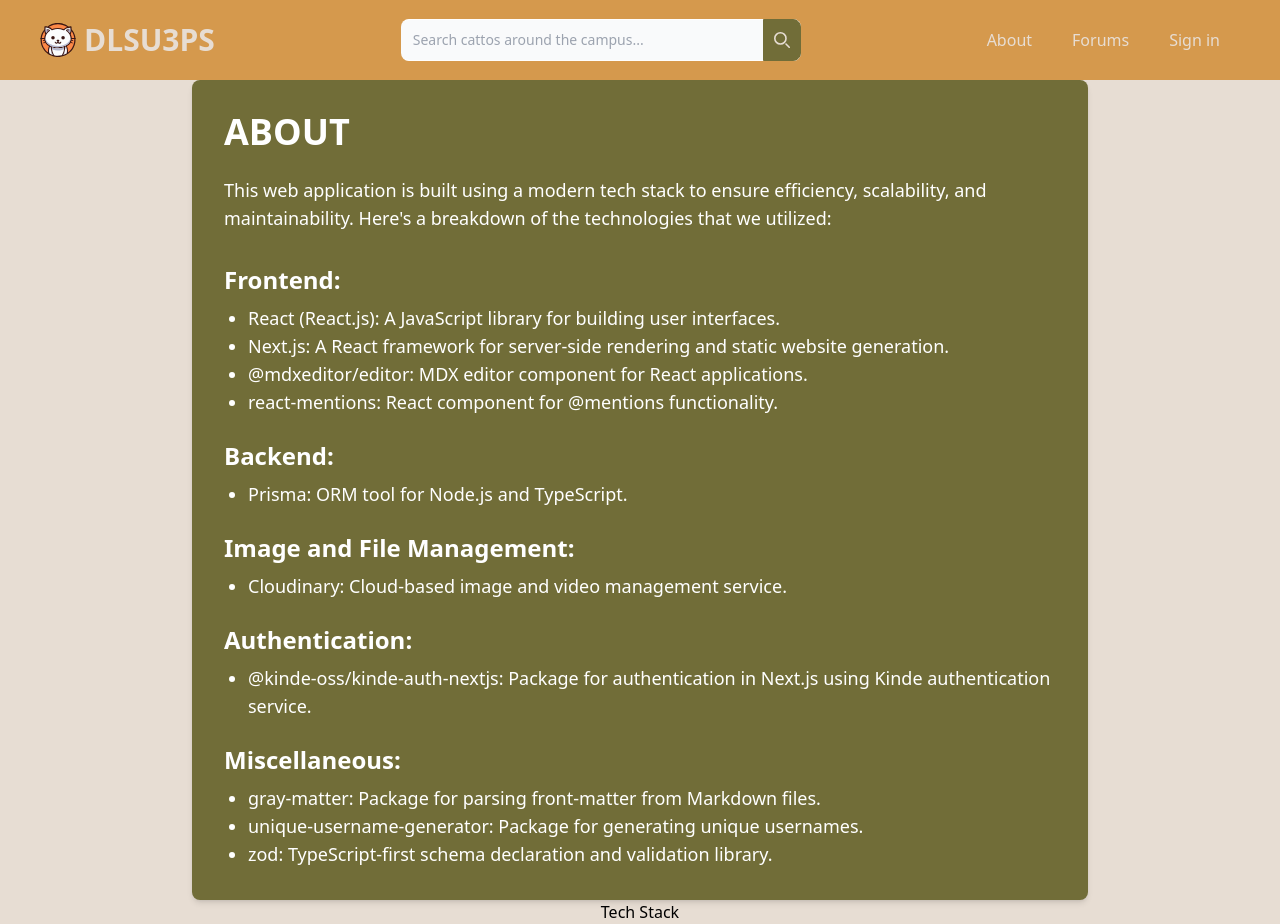
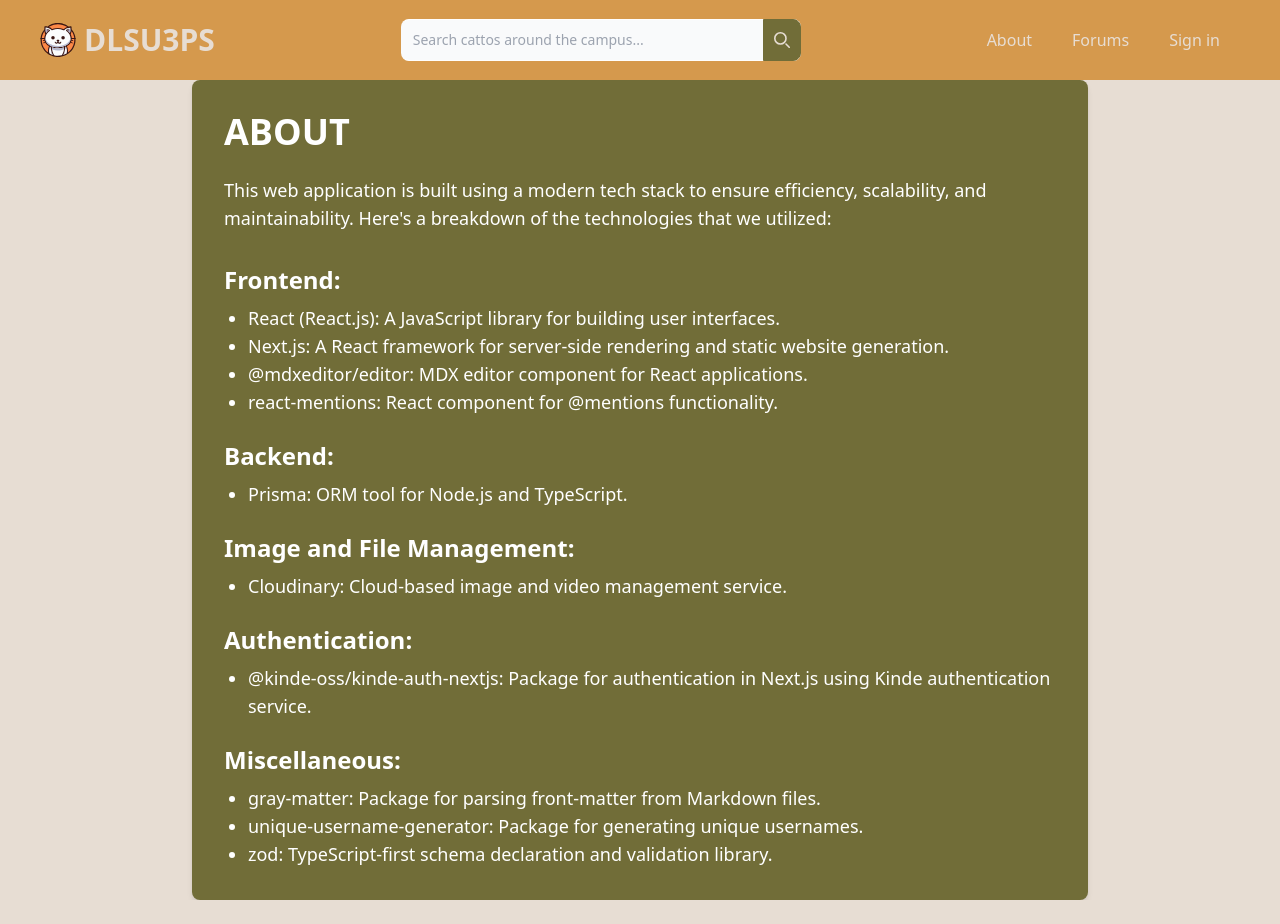
Before and after one commit to JG8203/CCAPDEV-MCO2-H-122, a Next.js app: page /about in a window 1280 px wide. After the commit the page ends 900 px from the top, so only its background shows below. Built offline with nearby package versions, Linux system fonts and the light colour scheme; no server answers.

Commit message:
removed about stuff idk

```diff
--- a/src/app/about/page.tsx
+++ b/src/app/about/page.tsx
@@ -48,7 +48,6 @@ export default function About() {
                     </div>
                 </div>
             </div>
-            <h1> Tech Stack </h1>
         </div>
     );
 }
```
